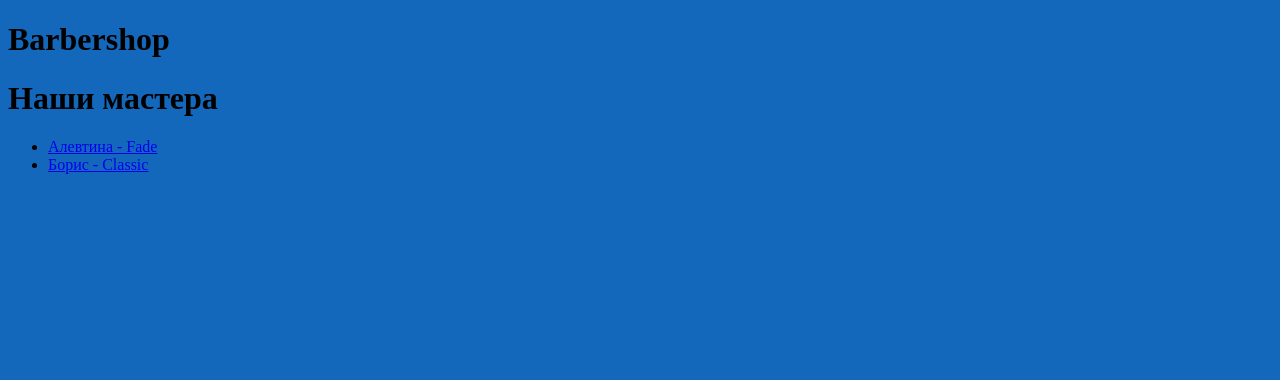
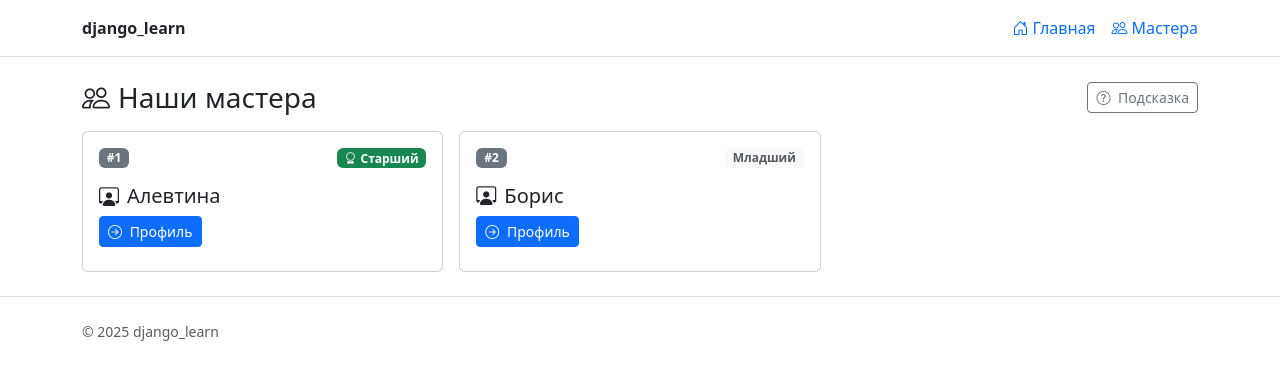
Before and after one commit to Gl1f/django_learn, a Django app: page /masters/ in a window 1280 px wide. Shown: the top 380 px of the page. Run offline with Django 5.2, Linux system fonts and the light colour scheme.

Commit message:
Небольшая добавка и практика

```diff
--- a/core/templates/masters/list.html
+++ b/core/templates/masters/list.html
@@ -2,12 +2,89 @@
 {% block title %}Мастера{% endblock %}
 
 {% block content %}
-<h1>Наши мастера</h1>
-<ul>
-  {% for m in masters %}
-  <li>
-    <a href="{% url 'master_detail' m.name %}">{{m.name}} - {{m.skill}}</a>
-  </li>
-  {% endfor %}
-</ul>
-{% endblock content %}
+<div class="masters-page">
+  <div class="d-flex align-items-center justify-content-between mb-3">
+    <h1 class="h3 m-0"><i class="bi bi-people me-2"></i>Наши мастера</h1>
+
+    <!-- Кнопка Bootstrap Collapse: без JS-кода -->
+    <button class="btn btn-sm btn-outline-secondary"
+            data-bs-toggle="collapse"
+            data-bs-target="#mastersHelp">
+      <i class="bi bi-question-circle me-1"></i> Подсказка
+    </button>
+  </div>
+
+  <!-- Скрывающийся блок: объяснение + легенда статусов -->
+  <div id="mastersHelp" class="collapse mb-4">
+    <div class="alert alert-secondary mb-0">
+      <div class="d-flex align-items-start">
+        <i class="bi bi-lightbulb me-2 fs-5"></i>
+        <div>
+          Это список мастеров в адаптивной сетке Bootstrap.
+          Используем: <code>row</code>/<code>col-*</code>, условия и <code>forloop</code>.
+          Иконки — Bootstrap Icons. Компонент <code>collapse</code> работает через <code>data-bs-*</code> без нашего JS.
+        </div>
+      </div>
+    </div>
+  </div>
+
+  <div class="row g-3">
+    {% comment %}
+      Предположим, что в контексте есть:
+      masters = [
+        {"name": "Анна", "skills": ["Стрижка", "Окрашивание"]},
+        {"name": "Борис", "skills": ["Стрижка"]},
+        ...
+      ]
+      Если у тебя только имена — тоже ок, просто убери блок skills.
+    {% endcomment %}
+
+    {% for master in masters %}
+      <!-- Каждая карточка занимает 12 колонок на XS, 6 — на SM, 4 — на MD+ -->
+      <div class="col-12 col-sm-6 col-md-4">
+        <div class="card card-master h-100">
+          <div class="card-body">
+            <div class="d-flex justify-content-between align-items-center">
+              <!-- Номер через forloop -->
+              <span class="badge text-bg-secondary badge-master">#{{ forloop.counter }}</span>
+
+              <!-- Условная подсветка: если имя длиннее 5 символов — «старший» :) -->
+              {% if master.name|length > 5 %}
+                <span class="badge text-bg-success"><i class="bi bi-award me-1"></i>Старший</span>
+              {% else %}
+                <span class="badge text-bg-light text-muted">Младший</span>
+              {% endif %}
+            </div>
+
+            <h2 class="h5 mt-3 mb-2">
+              <i class="bi bi-person-workspace me-2"></i>{{ master.name }}
+            </h2>
+
+            <!-- Навигация на детальную по имени -->
+            <p class="mb-2">
+              <a class="btn btn-sm btn-primary" href="{% url 'master_detail' master.name %}">
+                <i class="bi bi-arrow-right-circle me-1"></i> Профиль
+              </a>
+            </p>
+
+            <!-- Навешиваем навыки, если есть -->
+            {% if master.skills %}
+              <div class="mt-2">
+                {% for s in master.skills %}
+                  <span class="skill-pill">{{ s }}</span>
+                {% empty %}
+                  <span class="text-muted">Навыки не указаны</span>
+                {% endfor %}
+              </div>
+            {% endif %}
+          </div>
+        </div>
+      </div>
+    {% empty %}
+      <div class="col-12">
+        <div class="alert alert-warning">Пока нет мастеров</div>
+      </div>
+    {% endfor %}
+  </div>
+</div>
+{% endblock %}
--- a/core/views.py
+++ b/core/views.py
@@ -1,5 +1,5 @@
 from django.shortcuts import render
-from django.http import HttpResponse
+
 
 MASTERS = [
     {"id": 1, "name": "Алевтина", "skill": "Fade"},
--- a/django_learn/urls.py
+++ b/django_learn/urls.py
@@ -24,7 +24,7 @@
 
 urlpatterns = [
     path('admin/', admin.site.urls),
-    path('', index, name='home')
+    path('', index, name='landing'),
 ]
 
 urlpatterns += static(settings.STATIC_URL, document_root=settings.STATIC_ROOT)
--- a/static/css/main.css
+++ b/static/css/main.css
@@ -1,3 +1,18 @@
-body {
-    background-color: #1468bb;
+/* Блок мастеров "под ключ" — чтобы кастом не лез на другие страницы */
+.masters-page .card-master {
+  transition: transform .15s ease;
 }
+.masters-page .card-master:hover {
+  transform: translateY(-2px);
+}
+.masters-page .badge-master {
+  font-size: .75rem;
+}
+.masters-page .skill-pill {
+  background: #f1f3f5;
+  border-radius: 999px;
+  padding: .15rem .5rem;
+  display: inline-block;
+  margin-right: .25rem;
+  margin-bottom: .25rem;
+}
--- a/templates/base.html
+++ b/templates/base.html
@@ -1,19 +1,39 @@
-{# templates/base.html #}
 {% load static %}
 <!doctype html>
 <html lang="ru">
 <head>
   <meta charset="utf-8" />
-    <title>{% block title %}Barbershop{% endblock %}</title>
-    <link rel="icon" href="{% static 'images/favicon.webp' %}" type="image/webp">
+  <title>{% block title %}Учебный проект{% endblock %}</title>
+
+  <!-- Bootstrap CSS (всегда выше вашего main.css) -->
+  <link href="https://cdn.jsdelivr.net/npm/bootstrap@5.3.3/dist/css/bootstrap.min.css" rel="stylesheet">
+
+  <!-- Bootstrap Icons -->
+  <link href="https://cdn.jsdelivr.net/npm/bootstrap-icons@1.11.3/font/bootstrap-icons.css" rel="stylesheet">
+
+  <!-- Ваши стили -->
   <link rel="stylesheet" href="{% static 'css/main.css' %}">
 </head>
 <body>
-    <header>
-      <h1>{% block header %}Barbershop{% endblock %}</h1>
+  <header class="py-3 border-bottom">
+    <div class="container d-flex justify-content-between align-items-center">
+      <a class="navbar-brand fw-semibold" href="{% url 'landing' %}">django_learn</a>
+      <nav class="d-flex gap-3">
+        <a class="text-decoration-none" href="{% url 'landing' %}"><i class="bi bi-house-door me-1"></i>Главная</a>
+        <a class="text-decoration-none" href="{% url 'masters_list' %}"><i class="bi bi-people me-1"></i>Мастера</a>
+      </nav>
+    </div>
   </header>
 
+  <main class="container py-4">
     {% block content %}{% endblock %}
-    <script src="{% static 'js/main.js' %}"></script>
+  </main>
+
+  <footer class="py-4 border-top">
+    <div class="container text-muted small">© 2025 django_learn</div>
+  </footer>
+
+  <!-- Bootstrap JS Bundle (оживляет collapse/dropdown/modals) -->
+  <script src="https://cdn.jsdelivr.net/npm/bootstrap@5.3.3/dist/js/bootstrap.bundle.min.js"></script>
 </body>
 </html>
```
Also changed, not shown: core/templates/masters/detail.html (+12 -7 lines). Lines whose indentation alone changed are shown as unchanged.
